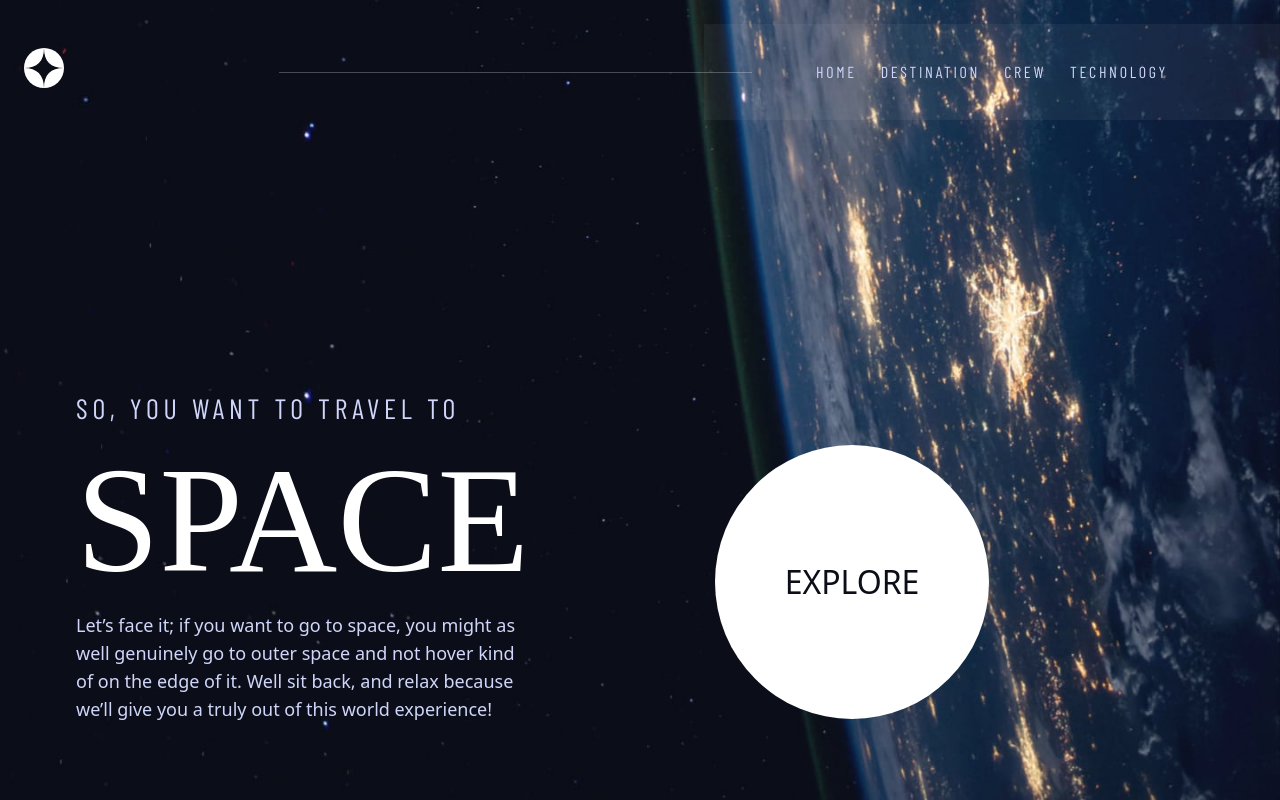
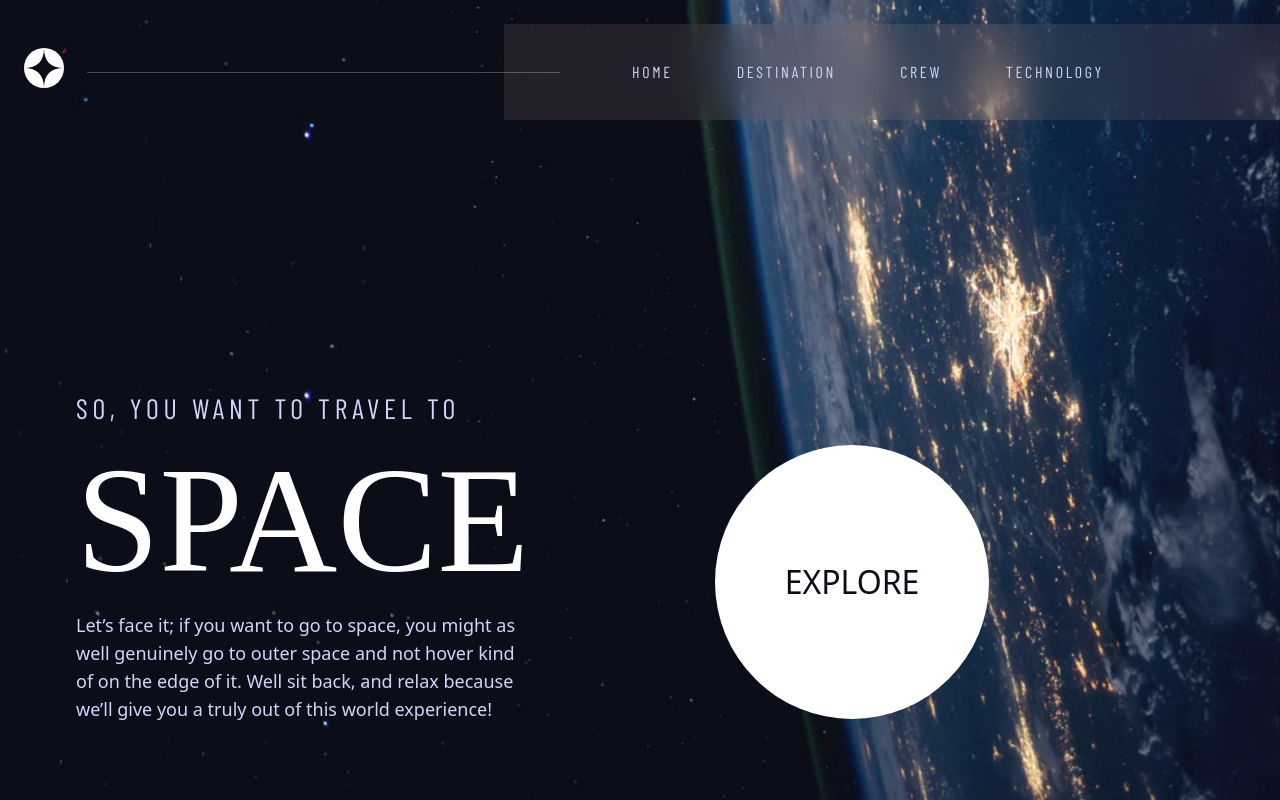
Before and after one commit to pastendi/space-tourism, a React (Vite) app: page / in a window 1280 px wide. Built offline with nearby package versions, Linux system fonts and the light colour scheme; a web font is replaced by a local one.

Commit message:
background blur of navbar

```diff
--- a/src/components/Navbar.jsx
+++ b/src/components/Navbar.jsx
@@ -4,7 +4,6 @@ import { navLinks } from '../utils/navLinks'
 const Navbar = () => {
   const [menuClicked, setMenuClicked] = useState(false)
   return (
-    <div>
     <div className='flex justify-between  fixed left-0 top-0 w-full z-30 p-6 items-center lg:mt-6'>
       <div>
         <img src={logo} alt='' className='w-10 h-10' />
@@ -16,9 +15,7 @@ const Navbar = () => {
         onClick={() => setMenuClicked(!menuClicked)}
       >
         <span
-            className={`${
-              menuClicked ? 'cross hamburger-top' : 'hamburger-top'
-            }`}
+          className={`${menuClicked ? 'cross hamburger-top' : 'hamburger-top'}`}
         ></span>
         <span
           className={`${menuClicked ? 'hidden' : 'hamburger-middle'}`}
@@ -29,8 +26,9 @@ const Navbar = () => {
           }`}
         ></span>
       </button>
+      {/* mobile menu */}
       {menuClicked && (
-          <div className='block md:hidden fixed top-0 right-0 w-[254px] h-screen bg-slate-500'>
+        <nav className='block md:hidden fixed top-0 right-0 w-[254px] h-screen'>
           <div className='flex flex-col mt-32'>
             {navLinks.map((x, index) => {
               return (
@@ -43,11 +41,12 @@ const Navbar = () => {
               )
             })}
           </div>
-          </div>
+        </nav>
       )}
-        <div className='hidden md:block absolute top-0 right-0  bg-white bg-opacity-5 px-28 '>
+      {/* big menu */}
+      <nav className='hidden md:block absolute top-0 right-0 md:px-20 lg:pl-32 lg:pr-44 '>
         <div className='relative'>
-            <div className='flex space-x-6 items-center'>
+          <div className='flex md:space-x-8 lg:space-x-16 items-center'>
             {navLinks.map((x, index) => {
               return (
                 <div
@@ -59,10 +58,9 @@ const Navbar = () => {
               )
             })}
           </div>
-            <div className='hidden lg:block absolute w-[473px] h-[1px] bg-white bg-opacity-25 top-[50%] right-[26rem]'></div>
+          <div className='hidden lg:block absolute w-[473px] h-[1px] bg-white bg-opacity-25 top-[50%] right-[34rem]'></div>
         </div>
-        </div>
-      </div>
+      </nav>
     </div>
   )
 }
--- a/src/index.css
+++ b/src/index.css
@@ -24,6 +24,10 @@
   h4 {
     @apply text-[32px];
   }
+}
+nav {
+  background-color: rgba(128, 109, 109, 0.2);
+  backdrop-filter: blur(20px);
 }
 .subheading1 {
   @apply font-bellefair text-[28px];
```
Lines whose indentation alone changed are shown as unchanged.
